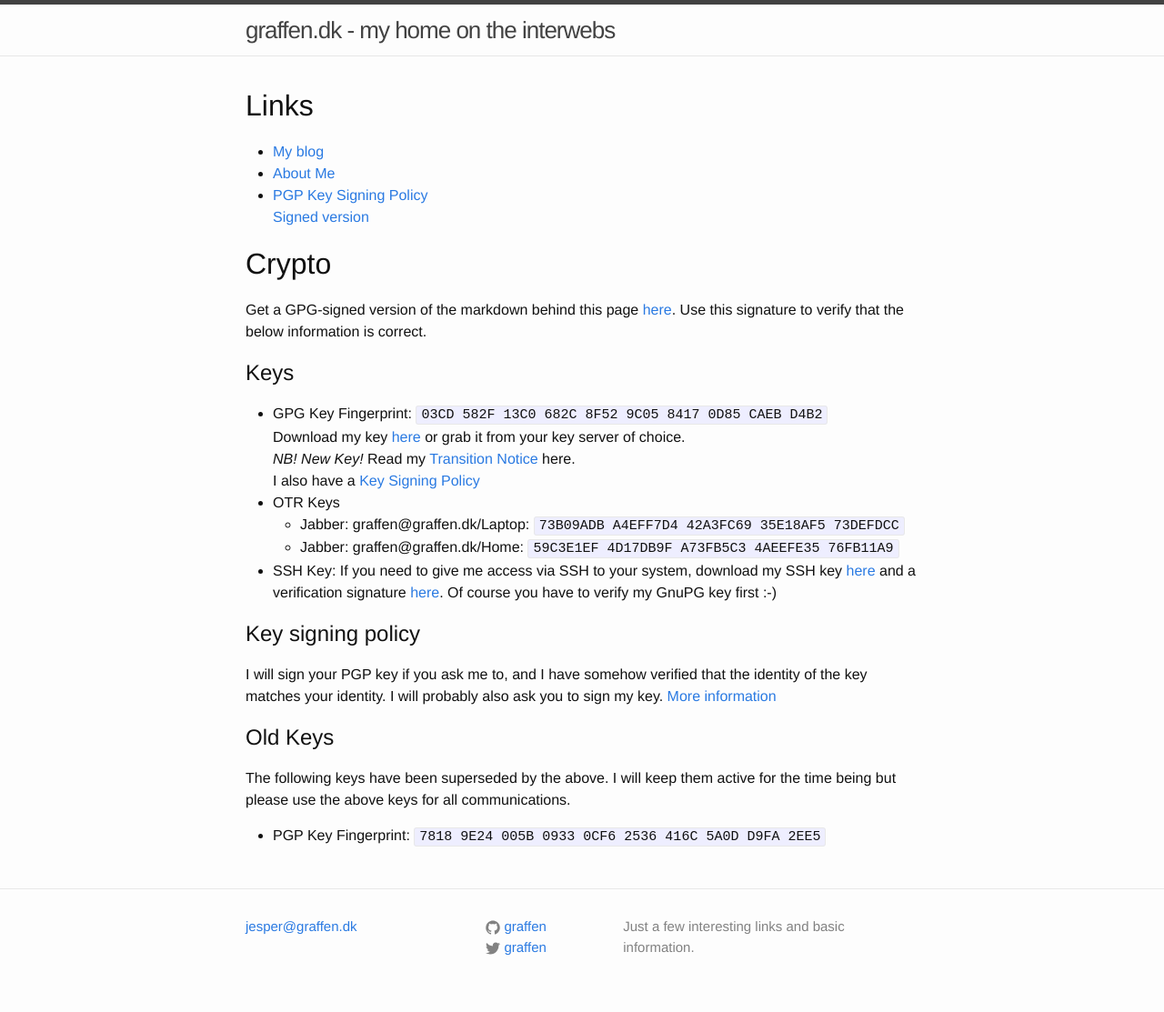
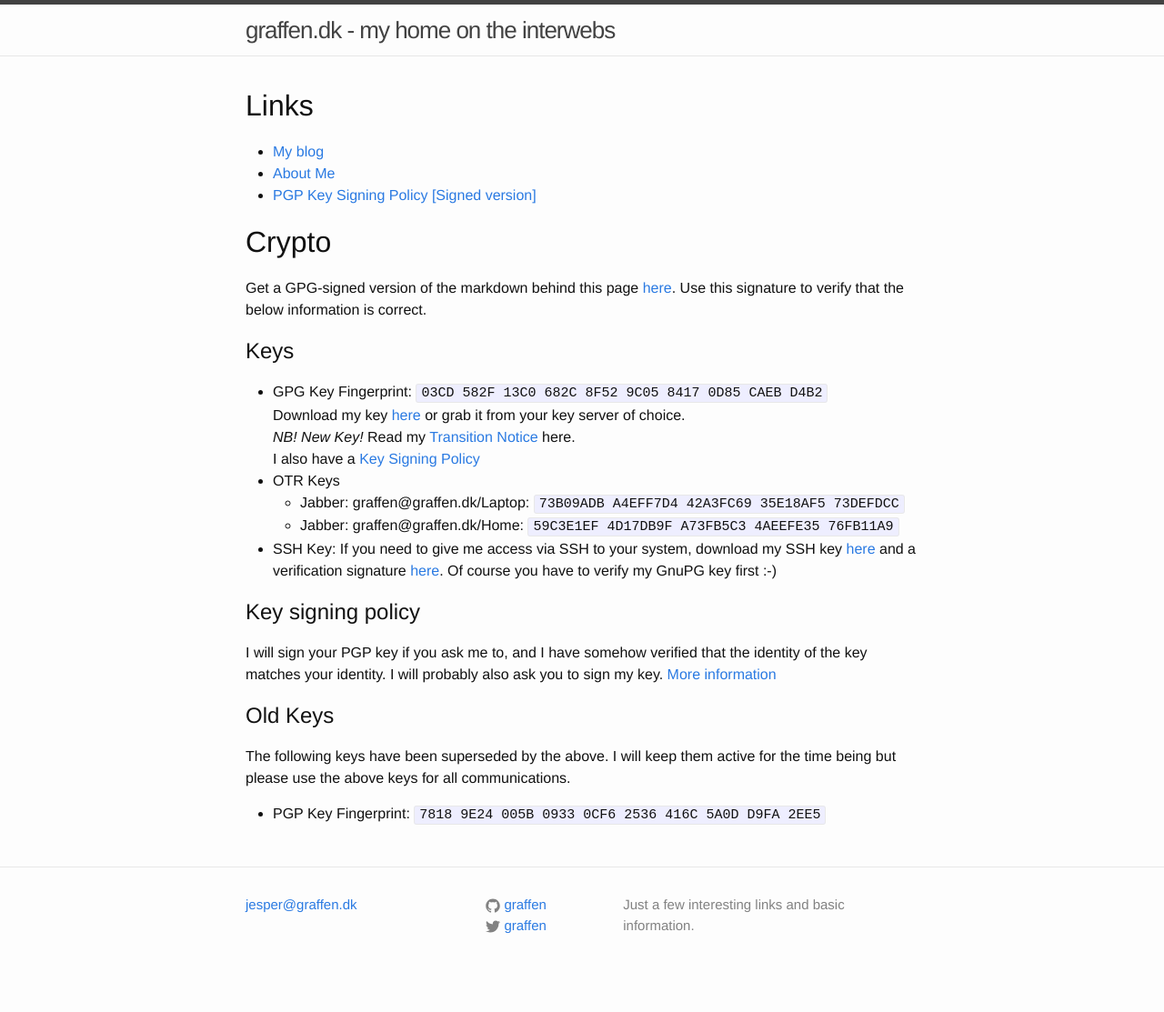
Before and after one commit to graffen/graffen.github.io, a Jekyll site: the page built from index.md, in a window 1280 px wide. Shown: the whole page at 91% size. Built offline with Jekyll 4.4.1, drawn with Linux system fonts in a browser that asks for light colours; after the commit the page ends 1089 px from its top, so only the background shows below that.

Commit message:
Minor update

```diff
--- a/index.md
+++ b/index.md
@@ -6,8 +6,7 @@ layout: default
 
 * [My blog](https://blog.graffen.dk)
 * [About Me](https://about.me/graffen)
-* [PGP Key Signing Policy](/keysigning/policy)
-[Signed version](/keysigning/policy/index.md.asc)
+* [PGP Key Signing Policy](/keysigning/policy) [[Signed version]](/keysigning/policy/index.md.asc)
 
 # Crypto
 Get a GPG-signed version of the markdown behind this page [here](index.md.asc). Use this signature to verify that
```
Also changed, not shown: 1 other file.
